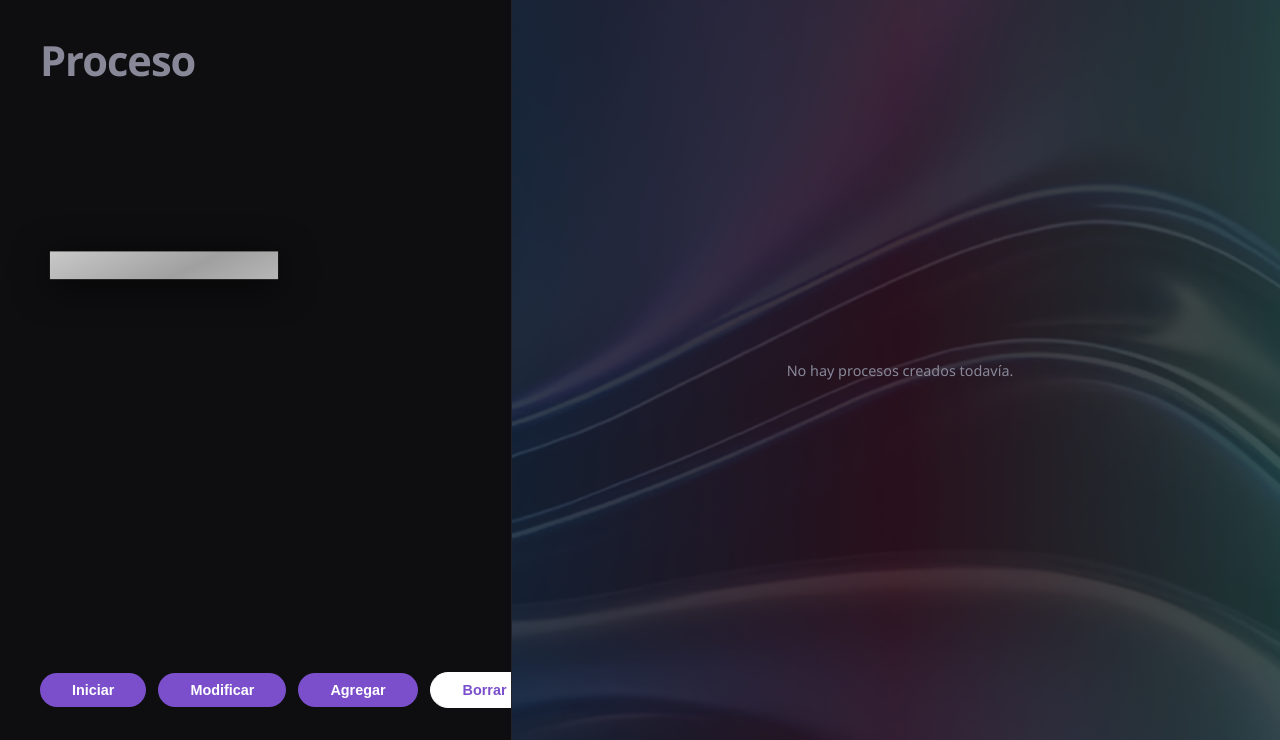
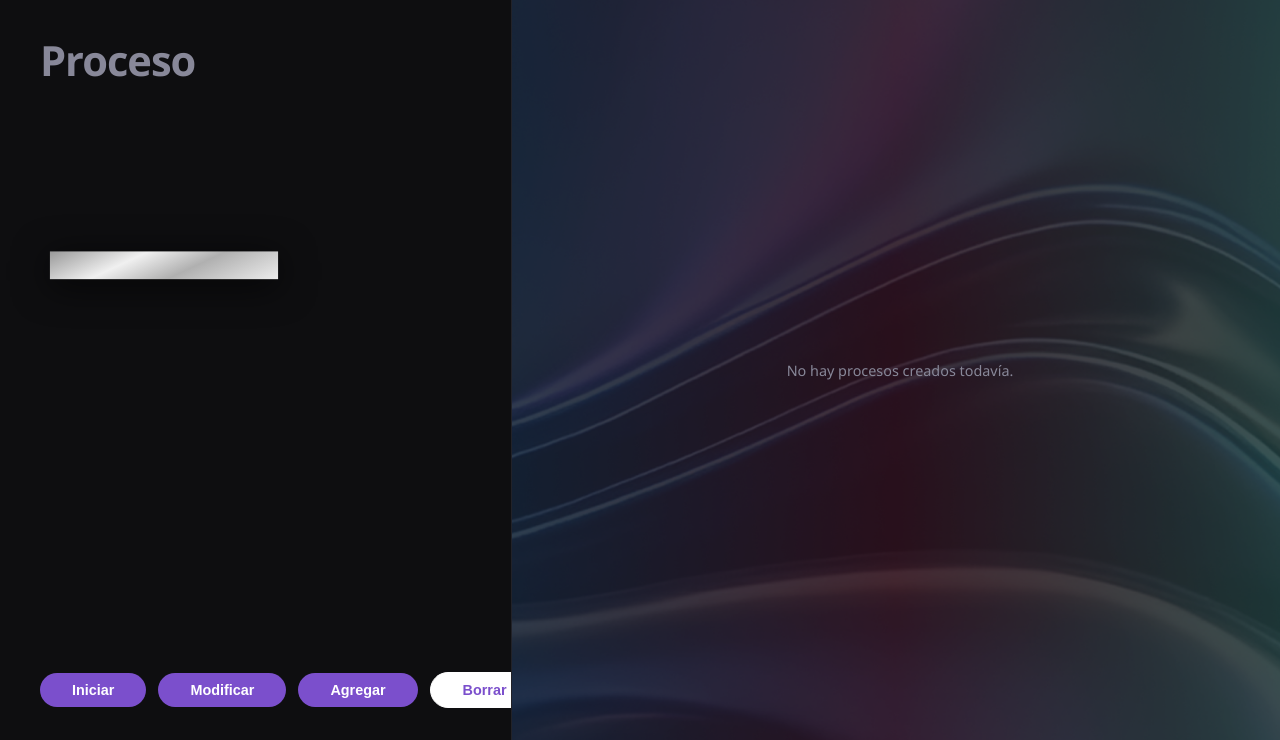
Before and after one commit to andresuriza/proyecto-2-modelacion, a Flask app: page /simulacion in a window 1280 px wide. Shown: the part 60-800 px from the top of the page. Run offline with Flask 3, Linux system fonts and the light colour scheme; some libraries are stand-ins or nearby versions.

Commit message:
Cambios estetica letras

```diff
--- a/static/css/style.css
+++ b/static/css/style.css
@@ -376,7 +376,7 @@ body {
     letter-spacing: -3px;
     line-height: 1;
     margin: 0.5rem 0 1.5rem;
-    /* background: linear-gradient(
+    background: linear-gradient(
         155deg,
         #ffffff  0%,
         #d0d0d0 12%,
@@ -387,15 +387,8 @@ body {
         #606060 76%,
         #d8d8d8 88%,
         #ffffff 100%
-    ); */
-    background: linear-gradient(
-        155deg,
-        #ffffff 0%,
-        #d8d8d8 25%,
-        #a0a0a0 50%,
-        #d0d0d0 75%,
-        #f0f0f0 100%
     );
+
     -webkit-background-clip: text;
     -webkit-text-fill-color: transparent;
     background-clip: text;
```
